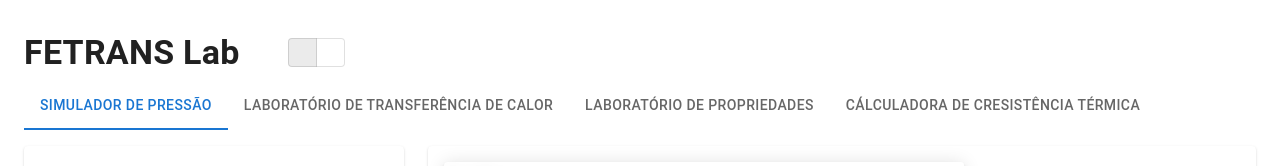
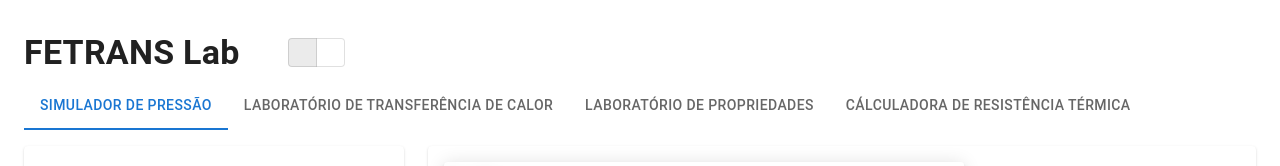
Before and after one commit to RegisBloemer/simulador-pressao, a Next.js app: page / in a window 1280 px wide. Shown: the top 166 px of the page. Built offline with nearby package versions, Linux system fonts and the light colour scheme; some icons are missing.

Commit message:
fix: correct spelling in ThermalSystem tab label

```diff
--- a/app/page.js
+++ b/app/page.js
@@ -236,7 +236,7 @@ export default function Home() {
         <Tab label="Laboratório de Transferência de Calor" value="HeatTransferLab" />
         <Tab label="Laboratório de Propriedades" value="MaterialPropertiesLab" />
         {/* <Tab label="Playground de Calor" value="HeatPlayground" /> */}
-        <Tab label="Cálculadora de CResistência térmica" value="ThermalSystem" />
+        <Tab label="Cálculadora de Resistência térmica" value="ThermalSystem" />
       </Tabs>
 
       {tab === 'simulador' && (
```
